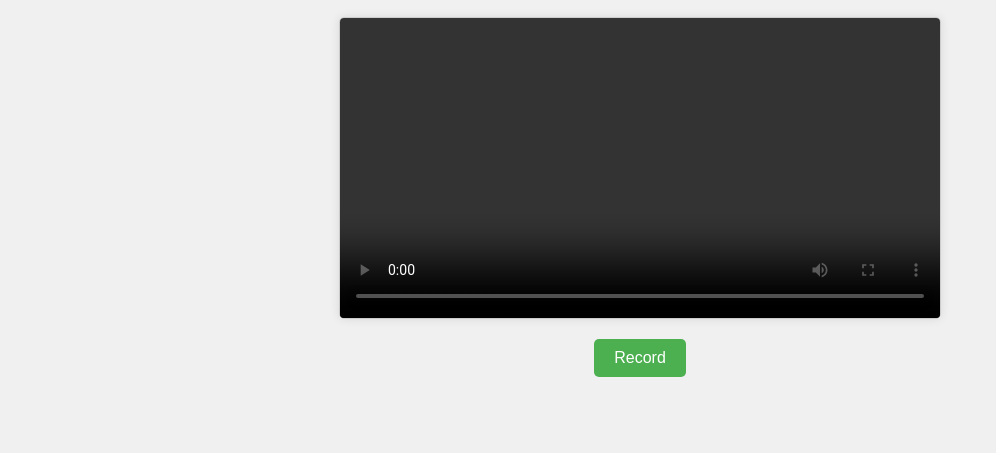
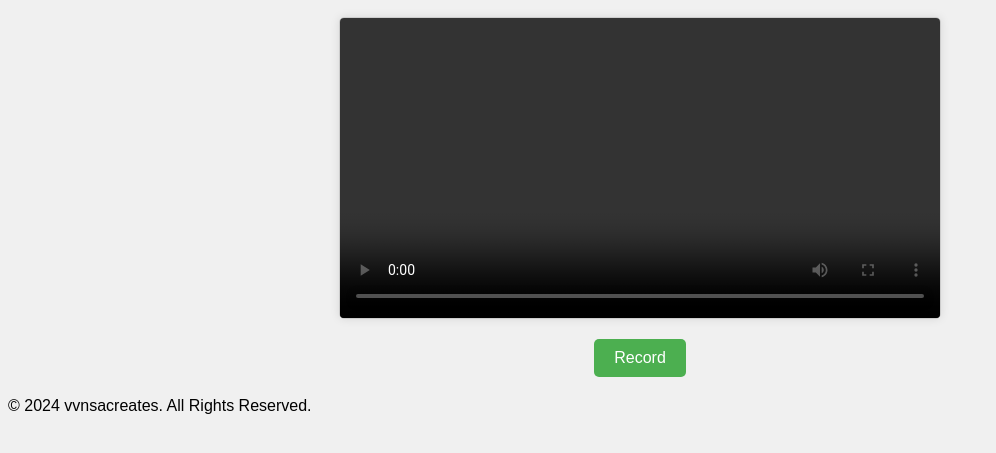
Before and after one commit to vnnsa/screen_rec, a plain HTML site: page index.html in a window 1280 px wide. Shown: the part 69-522 px from the top of the page, without its empty margins (0-996 px from the left). Drawn offline with Linux system fonts and the light colour scheme.

Commit message:
Update index.html

```diff
--- a/index.html
+++ b/index.html
@@ -9,6 +9,15 @@
     <h1>Online Screen Recorder </h1>
 <video class="video" width="600px" controls></video>
 <button class="record-btn">Record</button>
+
+        <!-- Footer -->
+    <footer class="footer">
+      <div class="container flex">
+        <p class="tertiary">
+          &copy; 2024 vvnsacreates. All Rights Reserved.
+        </p>
+      </div>
+    </footer>
 <script src="./index.js"></script>
 </body>
 </html>
```
